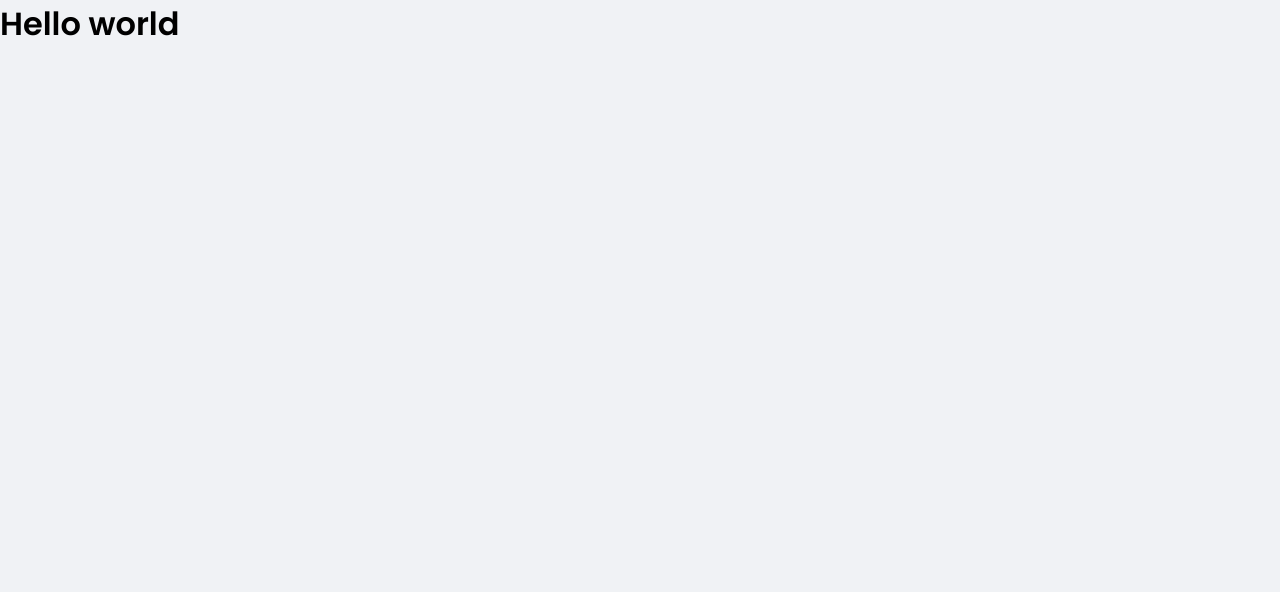
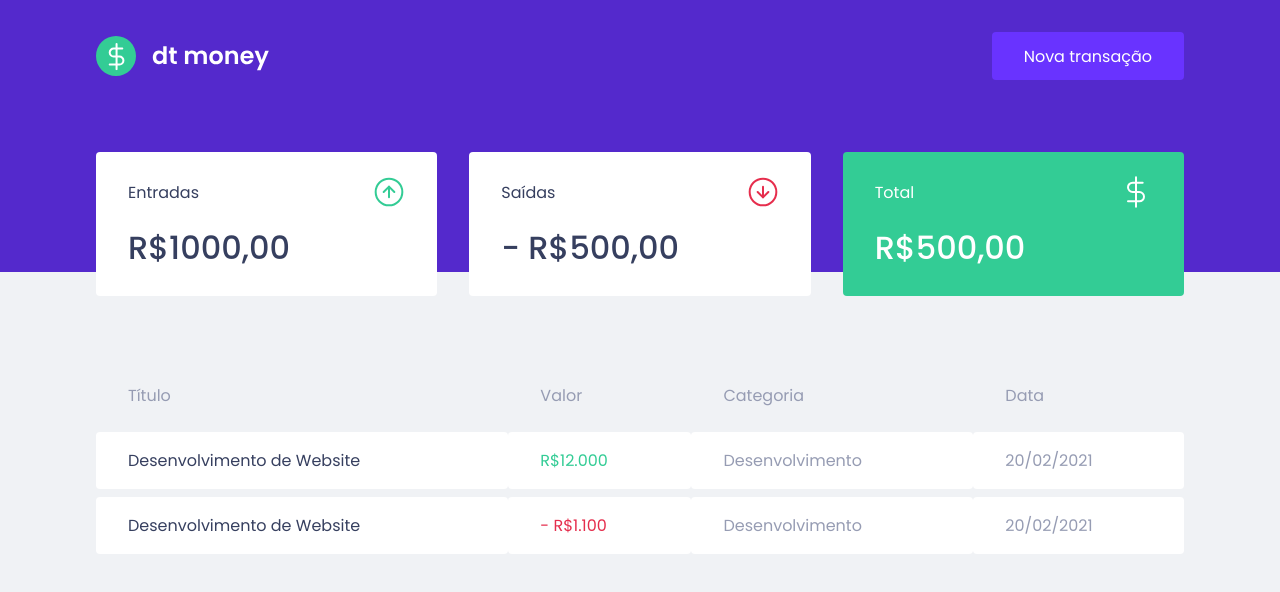
Before and after one commit to JoaoCardoso00/DtMoney, a React (Create React App) app: page / in a window 1280 px wide. Shown: the top 592 px of the page. Built offline with nearby package versions, Linux system fonts and the light colour scheme.

Commit message:
added static page styles

```diff
--- a/public/index.html
+++ b/public/index.html
@@ -1,12 +1,15 @@
 <!DOCTYPE html>
 <html lang="en">
   <head>
-    <link rel="preconnect" href="https://fonts.googleapis.com">
-    <link rel="preconnect" href="https://fonts.gstatic.com" crossorigin>
+    <link rel="preconnect" href="https://fonts.googleapis.com" />
+    <link rel="preconnect" href="https://fonts.gstatic.com" crossorigin />
     <meta charset="utf-8" />
     <meta name="viewport" content="width=device-width, initial-scale=1" />
     <title>Dt Money</title>
-    <link href="https://fonts.googleapis.com/css2?family=Poppins:wght@400;600&display=swap" rel="stylesheet">
+    <link
+      href="https://fonts.googleapis.com/css2?family=Poppins:wght@400;500;600&display=swap"
+      rel="stylesheet"
+    />
   </head>
   <body>
     <noscript>You need to enable JavaScript to run this app.</noscript>
--- a/src/App.tsx
+++ b/src/App.tsx
@@ -1,10 +1,13 @@
+import { Dashboard } from "./components/Dashboard";
+import { Header } from "./components/Header";
 import { GlobalStyle } from "./styles/global";
 
 export function App() {
   return (
-    <div className="App">
-      <h1>Hello world</h1>
+    <>
+      <Header />
+      <Dashboard />
       <GlobalStyle />
-    </div>
+    </>
   );
 }
--- /dev/null
+++ b/src/components/Dashboard/index.tsx
@@ -0,0 +1,12 @@
+import { Summary } from "../Summary";
+import { TransactionsTable } from "../TransactionsTable";
+import { Container } from "./styles";
+
+export function Dashboard() {
+  return (
+    <Container>
+      <Summary />
+      <TransactionsTable></TransactionsTable>
+    </Container>
+  );
+}
--- /dev/null
+++ b/src/components/Dashboard/styles.ts
@@ -0,0 +1,7 @@
+import styled from "styled-components";
+
+export const Container = styled.main`
+  max-width: 1120px;
+  margin: 0 auto;
+  padding: 2.5rem 1rem;
+`;
--- /dev/null
+++ b/src/components/Header/index.tsx
@@ -0,0 +1,13 @@
+import logoImg from "../../assets/logo.svg";
+import { Container, Content } from "./styles";
+
+export function Header() {
+  return (
+    <Container>
+      <Content>
+        <img src={logoImg} alt="dt money" />
+        <button type="button">Nova transação</button>
+      </Content>
+    </Container>
+  );
+}
--- /dev/null
+++ b/src/components/Header/styles.ts
@@ -0,0 +1,31 @@
+import styled from "styled-components";
+
+export const Container = styled.header`
+  background: var(--blue);
+`;
+
+export const Content = styled.div`
+  max-width: 1120px;
+  margin: 0 auto;
+
+  padding: 2rem 1rem 12rem;
+  display: flex;
+  align-items: center;
+  justify-content: space-between;
+
+  button {
+    font-size: 1rem;
+    color: #fff;
+    background: var(--blue-light);
+    border: 0;
+    padding: 0 2rem;
+    border-radius: 0.25rem;
+    height: 3rem;
+
+    transition: filter 0.2s;
+
+    &:hover {
+      filter: brightness(0.9);
+    }
+  }
+`;
--- /dev/null
+++ b/src/components/Summary/index.tsx
@@ -0,0 +1,33 @@
+import inComeImg from "../../assets/income.svg";
+import outComeImg from "../../assets/outcome.svg";
+import totalImg from "../../assets/total.svg";
+
+import { Container } from "./styles";
+
+export function Summary() {
+  return (
+    <Container>
+      <div>
+        <header>
+          <p>Entradas</p>
+          <img src={inComeImg} alt="Entradas" />
+        </header>
+        <strong>R$1000,00</strong>
+      </div>
+      <div>
+        <header>
+          <p>Saídas</p>
+          <img src={outComeImg} alt="Saídas" />
+        </header>
+        <strong>- R$500,00</strong>
+      </div>
+      <div>
+        <header>
+          <p>Total</p>
+          <img src={totalImg} alt="Total" />
+        </header>
+        <strong>R$500,00</strong>
+      </div>
+    </Container>
+  );
+}
--- /dev/null
+++ b/src/components/Summary/styles.ts
@@ -0,0 +1,34 @@
+import styled from "styled-components";
+
+export const Container = styled.div`
+  display: grid;
+  grid-template-columns: repeat(3, 1fr);
+  gap: 2rem;
+  margin-top: -10rem;
+
+  div {
+    background: var(--shape);
+    padding: 1.5rem 2rem;
+    border-radius: 0.25rem;
+    color: var(--text-title);
+
+    header {
+      display: flex;
+      align-items: center;
+      justify-content: space-between;
+    }
+
+    strong {
+      display: block;
+      margin-top: 1rem;
+      font-size: 2rem;
+      font-weight: 500;
+      line-height: 3rem;
+    }
+
+    &:last-child {
+      background: var(--green);
+      color: #fff;
+    }
+  }
+`;
--- /dev/null
+++ b/src/components/TransactionsTable/index.tsx
@@ -0,0 +1,32 @@
+import { Container } from "./styles";
+
+export function TransactionsTable() {
+  return (
+    <Container>
+      <table>
+        <thead>
+          <tr>
+            <th>Título</th>
+            <th>Valor</th>
+            <th>Categoria</th>
+            <th>Data</th>
+          </tr>
+        </thead>
+        <tbody>
+          <tr>
+            <td>Desenvolvimento de Website</td>
+            <td className="deposit">R$12.000</td>
+            <td>Desenvolvimento</td>
+            <td>20/02/2021</td>
+          </tr>
+          <tr>
+            <td>Desenvolvimento de Website</td>
+            <td className="withdraw">- R$1.100</td>
+            <td>Desenvolvimento</td>
+            <td>20/02/2021</td>
+          </tr>
+        </tbody>
+      </table>
+    </Container>
+  );
+}
--- /dev/null
+++ b/src/components/TransactionsTable/styles.ts
@@ -0,0 +1,38 @@
+import styled from "styled-components";
+
+export const Container = styled.div`
+  margin-top: 4rem;
+
+  table {
+    width: 100%;
+    border-spacing: 0 0.5rem;
+    th {
+      color: var(--text-body);
+      font-weight: 400;
+      padding: 1rem 2rem;
+      text-align: left;
+      line-height: 1.5rem;
+    }
+
+    td {
+      padding: 1rem 2rem;
+      border: 0;
+      background: var(--shape);
+      font-weight: 400;
+      color: var(--text-body);
+      border-radius: 0.25rem;
+
+      &:first-child {
+        color: var(--text-title);
+      }
+
+      &.deposit {
+        color: var(--green);
+      }
+
+      &.withdraw {
+        color: var(--red);
+      }
+    }
+  }
+`;
--- a/src/styles/global.ts
+++ b/src/styles/global.ts
@@ -6,6 +6,7 @@
         --background: #f0f2f5;
         --red: #e52e4d;
         --blue: #5429cc;
+        --green: #33cc95;
         --blue-light: #6933ff;
         --text-title: #363f5f;
         --text-body: #969cb3;
```
